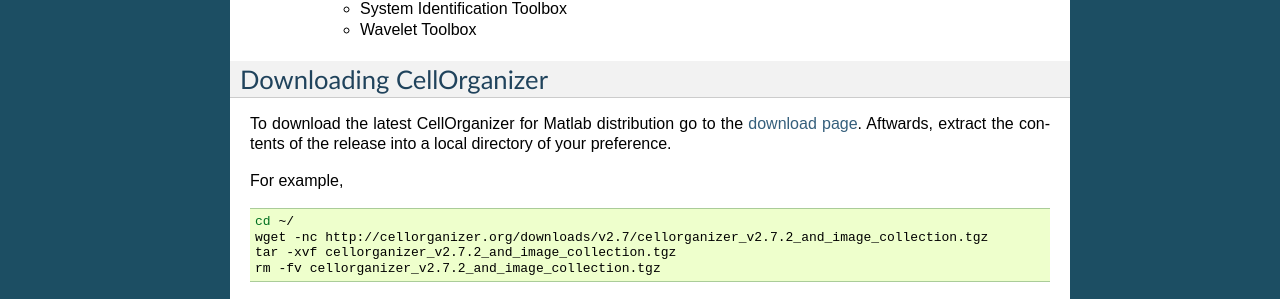
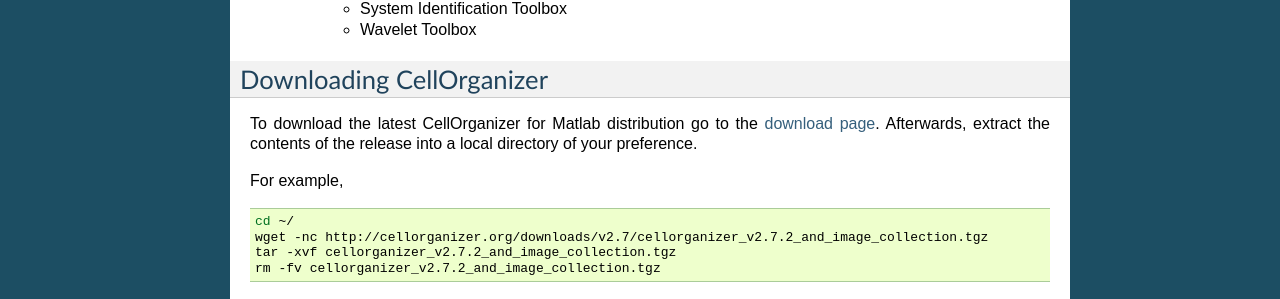
Before and after one commit to murphygroup/cellorganizer-documentation_old, a Sphinx documentation site: the page built from source/chapters/local/index.rst, in a window 1280 px wide. Shown: the part 543-842 px from the top of the page. Built offline with Sphinx 7.4.7, drawn with Linux system fonts in a browser that asks for light colours.

Commit message:
Resolve "Link in Dcoumentation for Matlab 2.7.1 not working"

```diff
--- a/source/chapters/local/index.rst
+++ b/source/chapters/local/index.rst
@@ -25,7 +25,7 @@
 
 Downloading CellOrganizer
 -------------------------
-To download the latest CellOrganizer for Matlab distribution go to the `download page <http://www.cellorganizer.org/cellorganizer-2-7-2/>`_. Aftwards, extract the contents of the release into a local directory of your preference.
+To download the latest CellOrganizer for Matlab distribution go to the `download page <http://www.cellorganizer.org/version-2-7-2/>`_. Afterwards, extract the contents of the release into a local directory of your preference.
 
 For example,
 
```
